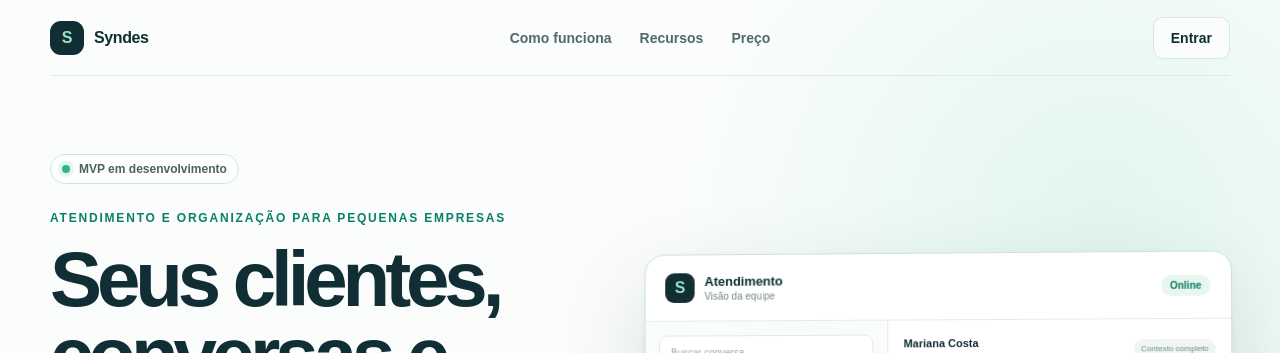
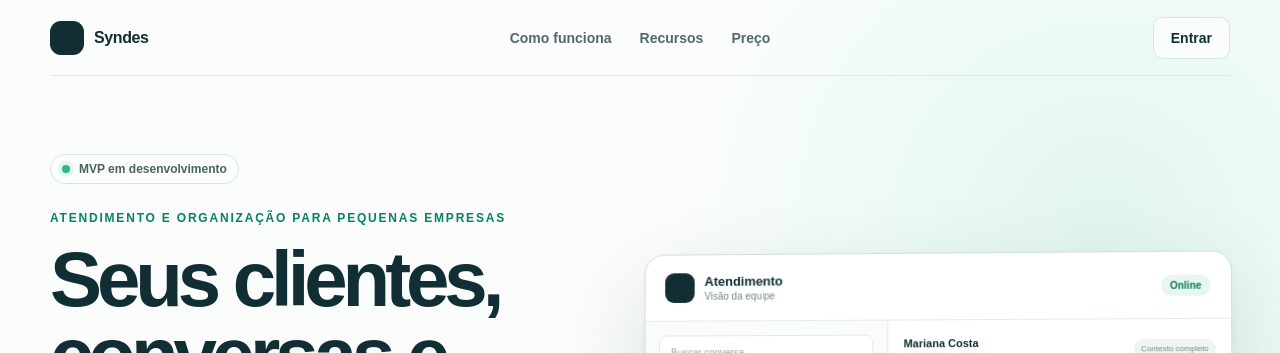
Before and after one commit to delmacy/syndes-system, a Next.js app in the folder apps/web/: page / in a window 1280 px wide. Shown: the top 353 px of the page. Built offline with nearby package versions, Linux system fonts and the light colour scheme.

Commit message:
refactor(commercial-site): centralize brand mark

```diff
--- a/apps/web/src/app/page.tsx
+++ b/apps/web/src/app/page.tsx
@@ -70,7 +70,7 @@ export default function CommercialHomePage() {
     <main className={styles.site}>
       <header className={styles.header}>
         <Link className={styles.brand} href="/" aria-label={commercialSite.brandName}>
-          <span className={styles.brandMark}>S</span>
+          <span className={styles.brandMark}>{commercialSite.brandMark}</span>
           <span>{commercialSite.brandName}</span>
         </Link>
 
@@ -124,7 +124,7 @@ export default function CommercialHomePage() {
           <div className={styles.appWindow}>
             <div className={styles.windowTop}>
               <div className={styles.windowBrand}>
-                <span className={styles.miniMark}>S</span>
+                <span className={styles.miniMark}>{commercialSite.brandMark}</span>
                 <div>
                   <strong>Atendimento</strong>
                   <small>Visão da equipe</small>
@@ -386,7 +386,7 @@ export default function CommercialHomePage() {
 
       <footer className={styles.footer}>
         <div className={styles.brand}>
-          <span className={styles.brandMark}>S</span>
+          <span className={styles.brandMark}>{commercialSite.brandMark}</span>
           <span>{commercialSite.brandName}</span>
         </div>
         <p>
```
